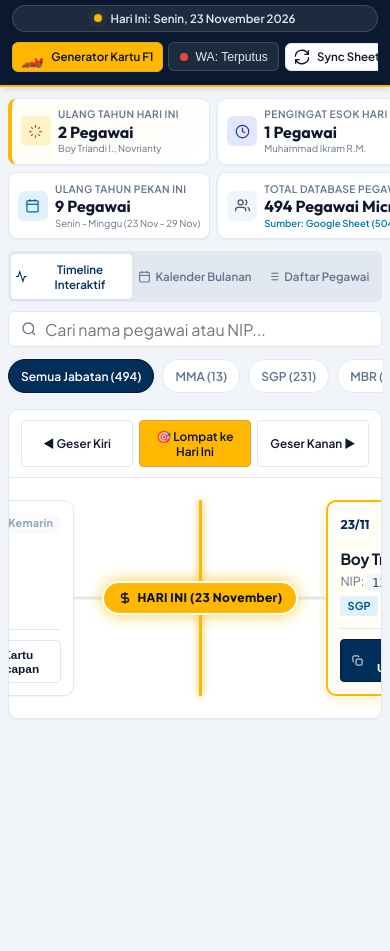
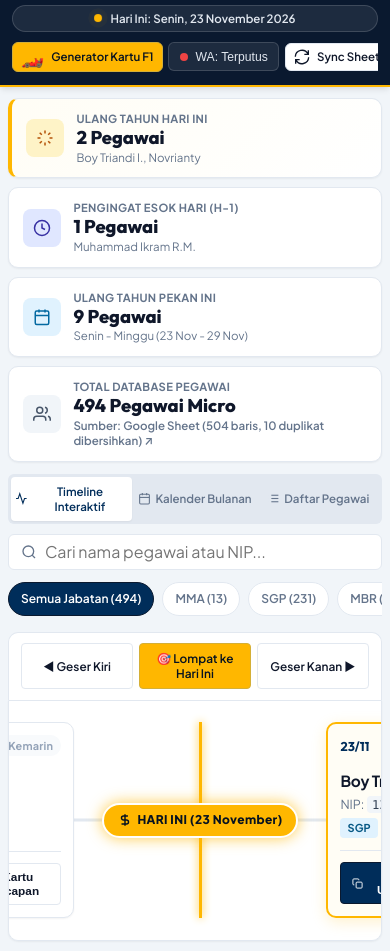
Before and after one commit to yodhaaditya906-lab/HUT-Pegawai-Micro-Banking-Reg-V-Jak-3, a website: page public/index.html in a window 390 px wide. Shown: the part 41-992 px from the top of the page. Before the commit the page ends 844 px from the top, so only its background shows below. Drawn offline with Linux system fonts and the light colour scheme; no server answers.

Commit message:
fix(mobile): buat KPI summary cards 1 kolom penuh di mobile agar tidak terpotong

```diff
--- a/public/index.html
+++ b/public/index.html
@@ -13,7 +13,7 @@
   <link
     href="https://fonts.googleapis.com/css2?family=Plus+Jakarta+Sans:wght@300;400;500;600;700;800&family=Outfit:wght@400;500;600;700;800&display=swap"
     rel="stylesheet">
-  <link rel="stylesheet" href="styles.css?v=20261123_mobile_ux">
+  <link rel="stylesheet" href="styles.css?v=20261123_mobile_kpi_1col">
 </head>
 
 <body>
--- a/public/styles.css
+++ b/public/styles.css
@@ -334,8 +334,10 @@ body {
 
 .kpi-grid {
   display: grid;
-  grid-template-columns: repeat(4, 1fr);
+  grid-template-columns: repeat(4, minmax(0, 1fr));
   gap: 1rem;
+  width: 100%;
+  max-width: 100%;
 }
 
 .kpi-card {
@@ -349,6 +351,9 @@ body {
   box-shadow: var(--shadow-sm);
   cursor: pointer;
   transition: transform 0.15s, box-shadow 0.15s;
+  min-width: 0;
+  width: 100%;
+  box-sizing: border-box;
 }
 
 .kpi-card:hover {
@@ -382,6 +387,8 @@ body {
 .kpi-icon-wrap.slate { background: #F1F5F9; color: #475569; }
 
 .kpi-content {
+  min-width: 0;
+  flex: 1;
   overflow: hidden;
 }
 
@@ -1671,7 +1678,7 @@ body {
 
 /* Responsive adjustments */
 @media (max-width: 1024px) {
-  .kpi-grid { grid-template-columns: repeat(2, 1fr); }
+  .kpi-grid { grid-template-columns: repeat(2, minmax(0, 1fr)); }
   .card-generator-body, .twibbon-body { grid-template-columns: 1fr 1fr; }
   .canvas-wrapper canvas, .twibbon-canvas-wrapper canvas { max-height: 380px; }
 }
@@ -3027,16 +3034,21 @@ body {
     gap: 0.85rem;
   }
 
-  /* KPI Summary Grid (2x2) */
+  /* KPI Summary Grid (Tablets: 2 Columns with zero-overflow protection) */
   .kpi-grid {
-    grid-template-columns: repeat(2, 1fr);
+    grid-template-columns: repeat(2, minmax(0, 1fr));
     gap: 0.65rem;
+    width: 100%;
+    max-width: 100%;
   }
 
   .kpi-card {
     padding: 0.8rem 0.75rem;
     gap: 0.65rem;
     border-radius: 10px;
+    min-width: 0;
+    width: 100%;
+    box-sizing: border-box;
   }
 
   .kpi-icon-wrap {
@@ -3496,6 +3508,67 @@ body {
   }
 }
 
+/* SMARTPHONE & SMALL TABLET BREAKPOINT (max-width: 640px) */
+@media (max-width: 640px) {
+  /* KPI Summary Grid: 1 Kolom Penuh agar kartu dan teks tidak terpotong */
+  .kpi-grid {
+    grid-template-columns: 1fr !important;
+    gap: 0.65rem !important;
+    width: 100% !important;
+    max-width: 100% !important;
+  }
+
+  .kpi-card {
+    width: 100% !important;
+    min-width: 0 !important;
+    padding: 0.85rem 1rem !important;
+    gap: 0.85rem !important;
+    border-radius: 12px !important;
+    box-sizing: border-box !important;
+  }
+
+  .kpi-icon-wrap {
+    width: 42px !important;
+    height: 42px !important;
+    border-radius: 10px !important;
+    flex-shrink: 0 !important;
+  }
+
+  .kpi-icon-wrap svg {
+    width: 22px !important;
+    height: 22px !important;
+  }
+
+  .kpi-content {
+    min-width: 0 !important;
+    flex: 1 !important;
+  }
+
+  .kpi-label {
+    font-size: 0.74rem !important;
+    font-weight: 700 !important;
+    letter-spacing: 0.03em !important;
+    line-height: 1.3 !important;
+    white-space: normal !important;
+    margin-bottom: 2px !important;
+  }
+
+  .kpi-value {
+    font-size: 1.25rem !important;
+    font-weight: 800 !important;
+    line-height: 1.2 !important;
+    margin: 0.1rem 0 !important;
+  }
+
+  .kpi-sub {
+    font-size: 0.78rem !important;
+    line-height: 1.3 !important;
+    white-space: normal !important;
+    word-break: break-word !important;
+    color: var(--text-muted) !important;
+  }
+}
+
 /* SMARTPHONE PORTRAIT BREAKPOINT (max-width: 480px) */
 @media (max-width: 480px) {
   /* Header Compact */
@@ -3554,46 +3627,57 @@ body {
     gap: 0.75rem;
   }
 
-  /* KPI Grid Compact 2x2 */
+  /* KPI Grid 1-Column Full Width for Mobile */
   .kpi-grid {
-    grid-template-columns: repeat(2, 1fr);
-    gap: 0.45rem;
+    grid-template-columns: 1fr !important;
+    gap: 0.55rem !important;
+    width: 100% !important;
+    max-width: 100% !important;
   }
 
   .kpi-card {
-    padding: 0.6rem 0.55rem;
-    gap: 0.45rem;
-    border-radius: 9px;
+    padding: 0.75rem 0.9rem !important;
+    gap: 0.75rem !important;
+    border-radius: 10px !important;
+    width: 100% !important;
+    min-width: 0 !important;
+    box-sizing: border-box !important;
   }
 
   .kpi-icon-wrap {
-    width: 30px;
-    height: 30px;
-    border-radius: 6px;
+    width: 38px !important;
+    height: 38px !important;
+    border-radius: 8px !important;
+    flex-shrink: 0 !important;
   }
 
   .kpi-icon-wrap svg {
-    width: 15px;
-    height: 15px;
+    width: 18px !important;
+    height: 18px !important;
+  }
+
+  .kpi-content {
+    min-width: 0 !important;
+    flex: 1 !important;
   }
 
   .kpi-label {
-    font-size: 0.64rem;
-    line-height: 1.15;
-    margin-bottom: 2px;
+    font-size: 0.7rem !important;
+    line-height: 1.25 !important;
+    margin-bottom: 2px !important;
+    white-space: normal !important;
   }
 
   .kpi-value {
-    font-size: 1rem;
-    line-height: 1.15;
+    font-size: 1.15rem !important;
+    line-height: 1.2 !important;
   }
 
   .kpi-sub {
-    font-size: 0.6rem;
-    line-height: 1.15;
-    white-space: nowrap;
-    overflow: hidden;
-    text-overflow: ellipsis;
+    font-size: 0.72rem !important;
+    line-height: 1.3 !important;
+    white-space: normal !important;
+    word-break: break-word !important;
   }
 
   /* View Switcher Tabs */
```
